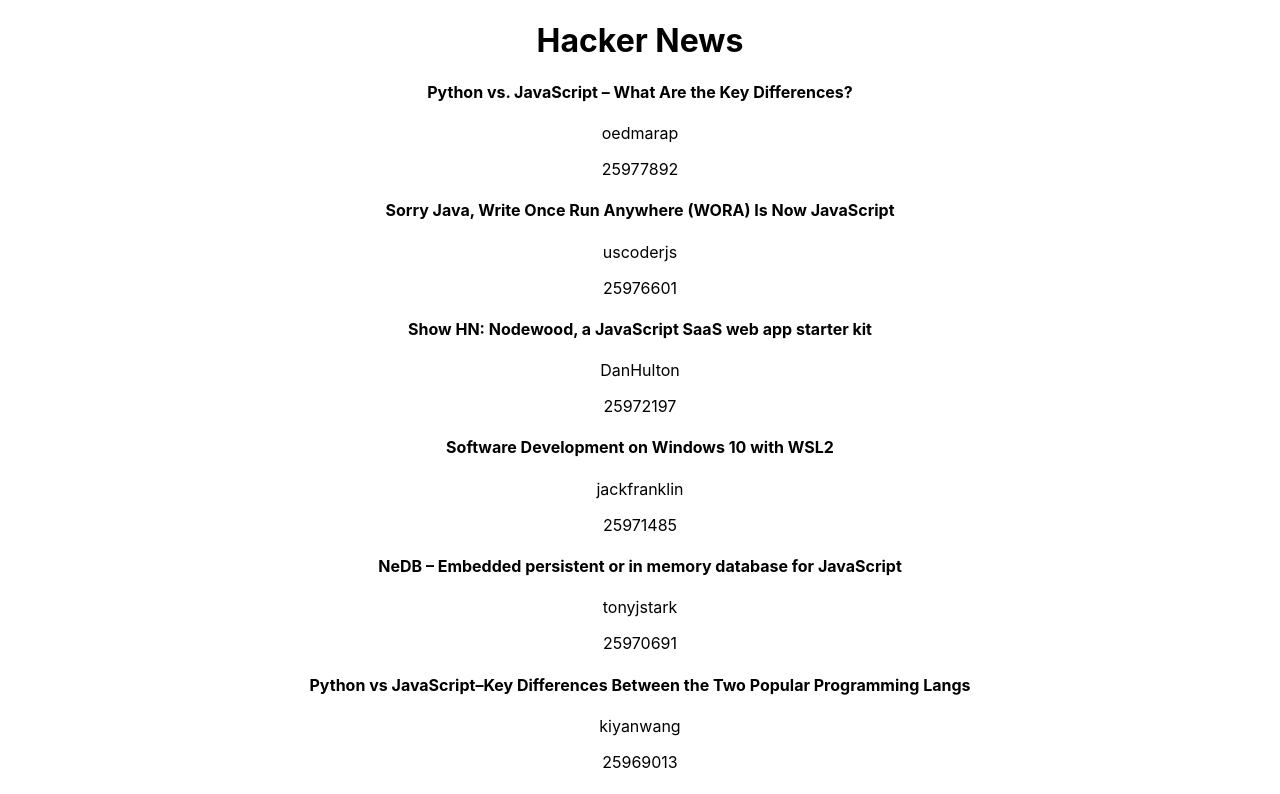
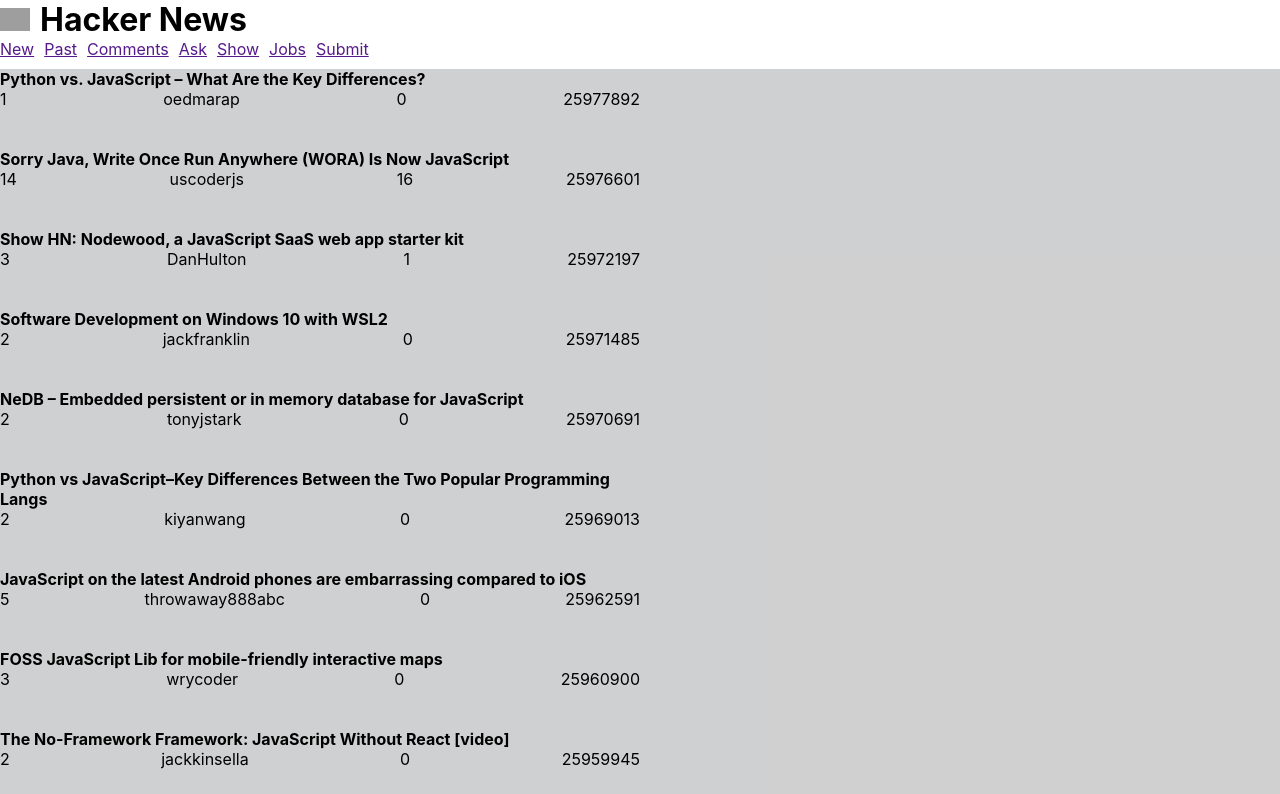
Before and after one commit to iamer0237/react-news, a React (Create React App) app: page / in a window 1280 px wide. Shown: the top 794 px of the page. Built offline with nearby package versions, Linux system fonts and the light colour scheme; grey boxes are pictures that could not be loaded.

Commit message:
Provided basic structure

```diff
--- a/src/App.css
+++ b/src/App.css
@@ -1,11 +1,8 @@
-.App {
-  text-align: center;
+* {
+  padding: 0px;
+  margin: 0px;
 }
 
-.App-logo {
-  height: 40vmin;
-  pointer-events: none;
-}
 
 @media (prefers-reduced-motion: no-preference) {
   .App-logo {
@@ -13,26 +10,58 @@
   }
 }
 
-.App-header {
-  background-color: #282c34;
-  min-height: 100vh;
-  display: flex;
-  flex-direction: column;
-  align-items: center;
-  justify-content: center;
-  font-size: calc(10px + 2vmin);
-  color: white;
-}
-
-.App-link {
-  color: #61dafb;
-}
-
 @keyframes App-logo-spin {
   from {
     transform: rotate(0deg);
   }
+
   to {
     transform: rotate(360deg);
   }
 }
+
+.listContainer {
+  background-color: #3234383b;
+}
+
+.logo {
+  max-width: 30px;
+  max-height: 30px;
+  margin-right: 10px;
+}
+
+.newsFeed {
+  display: flex;
+  flex-direction: column;
+  max-width: 50%;
+  margin-bottom: 40px;
+}
+
+.newsTitle {}
+
+.newsInfo {
+  display: flex;
+  flex-direction: row;
+  justify-content: space-between;
+  margin-top: 0rem;
+}
+
+.app h1 {
+  justify-content: center;
+}
+
+.header {
+  display: flex;
+  flex-direction: row;
+  align-items: center;
+}
+
+.nav {
+  display: flex;
+  flex-direction: row;
+}
+
+.navItem {
+  margin-right: 10px;
+  margin-bottom: 10px;
+}
--- a/src/App.js
+++ b/src/App.js
@@ -4,7 +4,21 @@
 function App() {
   return (
     <div className="App">
-      <h1>Hacker News</h1>
+      <div>
+        <div className='header'>
+          <img className="logo" src="https://cdn.iconscout.com/icon/free/png-256/logo-3446031-2882300.png" />
+          <h1>Hacker News</h1>
+        </div>
+        <div className="nav">
+          <a href=''className='navItem'>New</a>
+          <a href=''className='navItem'>Past</a>
+          <a href=''className='navItem'>Comments</a>
+          <a href=''className='navItem'>Ask</a>
+          <a href=''className='navItem'>Show</a>
+          <a href=''className='navItem'>Jobs</a>
+          <a href=''className='navItem'>Submit</a>
+        </div>
+      </div>
       <List />
     </div>
   );
--- a/src/components/ItemList.js
+++ b/src/components/ItemList.js
@@ -2,10 +2,16 @@
 
 export default function ItemList(props) {
     return (
-        <div className="news">
-            <h4>{props.news.title}</h4>
-            <p>{props.news.author}</p>
-            <p>{props.news.objectID}</p>
-        </div>
+        <li className="newsFeed">
+            <div className="newsTitle">
+                <h4>{props.news.title}</h4>
+            </div>
+            <div className="newsInfo">
+                <div><p>{props.news.points}</p></div>
+                <div><p>{props.news.author}</p></div>
+                <div><p>{props.news.num_comments}</p></div>
+                <div><p>{props.news.objectID}</p></div>
+            </div>
+        </li>
     );
 };
--- a/src/components/List.js
+++ b/src/components/List.js
@@ -4,10 +4,10 @@
 
 export default function CreateList() {
     return (
-        <div>
+        <ol className="listContainer">
             {data.hits.map((element, index) => {
                 return <ItemList key={element.objectID} news={element} />;
             })};
-        </div>
+        </ol>
     );
 };
```
